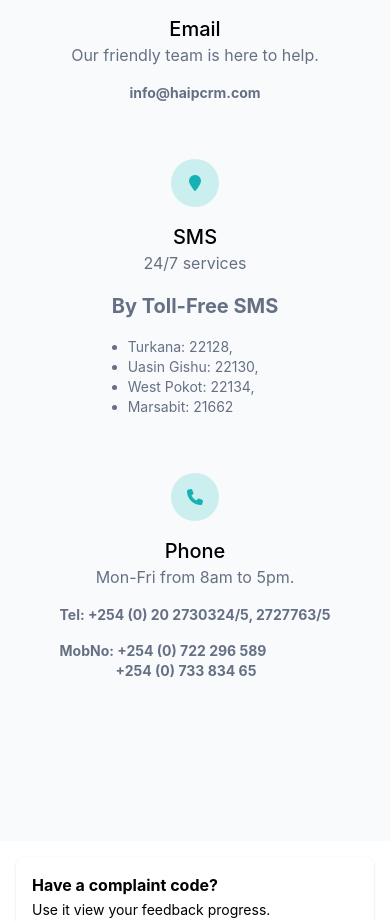
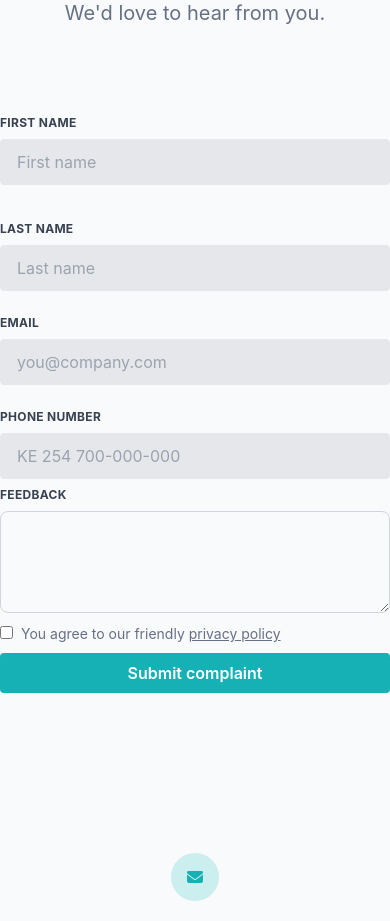
Before and after one commit to nejidevelops/haipcrm, a React (Create React App) app: page / in a window 390 px wide. Shown: the part 6440-7361 px from the top of the page. Built offline with nearby package versions, Linux system fonts and the light colour scheme.

Commit message:
:art::phone:Contact-Info: Adding a contact us form

```diff
--- a/package.json
+++ b/package.json
@@ -8,6 +8,7 @@
     "@testing-library/user-event": "^13.5.0",
     "react": "^18.2.0",
     "react-dom": "^18.2.0",
+    "react-icons": "^4.8.0",
     "react-scripts": "5.0.1",
     "web-vitals": "^2.1.4"
   },
--- a/src/components/ContactUs.js
+++ b/src/components/ContactUs.js
@@ -1,9 +1,71 @@
 import React from 'react'
+import {MdKeyboardArrowDown} from 'react-icons/md'
 
 const ContactUs = () => {
   return (
     <>
-
+        <div className="flex flex-col items-center gap-2 py-8 text-center bg-[#F9FAFB]">
+            <span className="text-[#16b1b5] text-lg">Contact us</span>
+            <h2 className="font-bold text-3xl text-black">Get in touch</h2>
+            <p className="text-[#667085] text-xl">Submit Your Complaint Using The Form Below <br />We'd love to hear from you.</p>
+            <form class="w-full max-w-lg mt-[80px]">
+                <div class="flex flex-wrap -mx-3 mb-6">
+                    <div class="w-full md:w-1/2 px-3 mb-6 md:mb-0">
+                      <label class="block uppercase tracking-wide text-gray-700 text-xs font-bold mb-2 text-left" for="grid-first-name">
+                        First Name
+                      </label>
+                      <input class="appearance-none block w-full bg-gray-200 text-gray-700 border border-gray-200 rounded py-3 px-4 mb-3 leading-tight focus:outline-none focus:bg-white" id="grid-first-name" type="text" placeholder="First name" />
+                    </div>
+                    <div class="w-full md:w-1/2 px-3">
+                      <label class="block uppercase tracking-wide text-gray-700 text-xs font-bold mb-2 text-left" for="grid-last-name">
+                        Last Name
+                      </label>
+                      <input class="appearance-none block w-full bg-gray-200 text-gray-700 border border-gray-200 rounded py-3 px-4 leading-tight focus:outline-none focus:bg-white focus:border-gray-500" id="grid-last-name" type="text" placeholder="Last name" />
+                    </div>
+                </div>
+                <div class="flex flex-wrap -mx-3 mb-6">
+                <div class="w-full px-3">
+                      <label class="block uppercase tracking-wide text-gray-700 text-xs font-bold mb-2 text-left" for="grid-email">
+                        Email
+                      </label>
+                      <input class="appearance-none block w-full bg-gray-200 text-gray-700 border border-gray-200 rounded py-3 px-4 leading-tight focus:outline-none focus:bg-white focus:border-gray-500" id="grid-email" type="email" placeholder="you@company.com" />
+                    </div>
+                </div>
+                <div class="flex flex-wrap -mx-3 mb-2">
+                <div class="w-full px-3">
+                      <label class="block uppercase tracking-wide text-gray-700 text-xs font-bold mb-2 text-left" for="grid-last-name">
+                        Phone number
+                      </label>
+                      <input class="appearance-none block w-full bg-gray-200 text-gray-700 border border-gray-200 rounded py-3 px-4 leading-tight focus:outline-none focus:bg-white focus:border-gray-500" id="grid-phone-number" type="text" placeholder={`KE 254 700-000-000`} />
+                    </div>
+                </div>
+                <div class="flex flex-wrap -mx-3 mb-2">
+                    <div class="w-full px-3">
+                    <label class="block uppercase tracking-wide text-gray-700 text-xs font-bold mb-2 text-left" for="grid-last-name">
+                        Feedback
+                    </label>
+                    <textarea id="message" rows="4" class="block p-2.5 w-full text-sm text-gray-900 bg-gray-50 rounded-lg border border-gray-300 focus:ring-blue-500 focus:border-blue-500 dark:bg-gray-700 dark:border-gray-600 dark:placeholder-gray-400 dark:text-white dark:focus:ring-blue-500 dark:focus:border-blue-500"></textarea>
+                    </div>
+                </div>
+                <div class="flex flex-wrap -mx-3 mb-2">
+                    <div class="w-full px-3">
+                        <label class="md:w-2/3 block text-gray-500 text-left">
+                            <input class="mr-2 leading-tight" type="checkbox" />
+                            <span class="text-sm">
+                                You agree to our friendly <a href=' ' className='underline'>privacy policy</a>
+                            </span>
+                        </label>
+                    </div>
+                </div>
+                <div class="flex flex-wrap -mx-3 mb-2">
+                    <div class="w-full px-3">
+                    <button class="bg-[#16b1b5] text-white hover:bg-white hover:text-[#16b1b5] font-semibold  py-2 px-4 rounded w-full">
+                        Submit complaint
+                    </button>
+                    </div>
+                </div>
+            </form>
+        </div>
     </>
   )
 }
```
Also changed, not shown: 1 other file (tests, documents, lock files or other folders).
